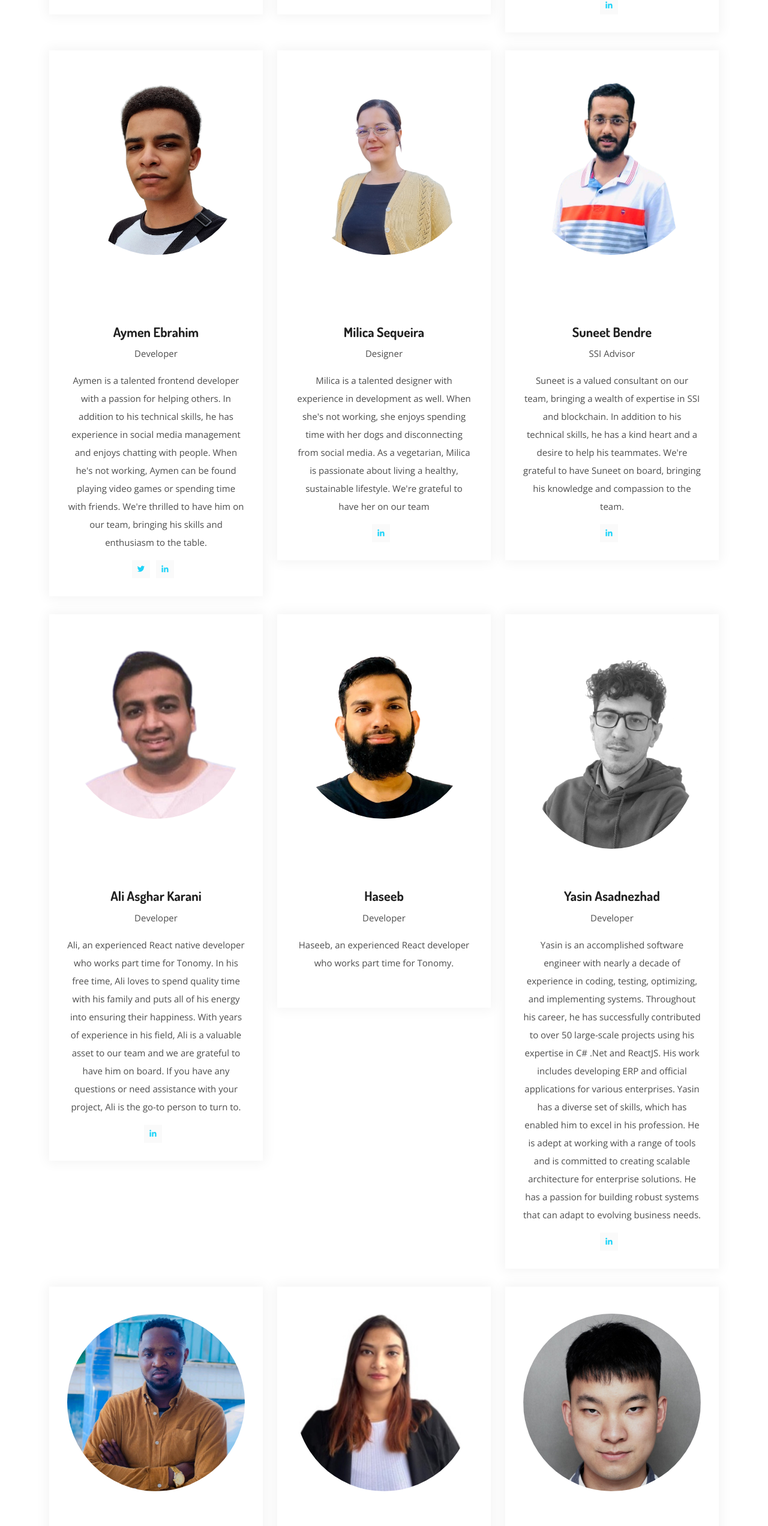
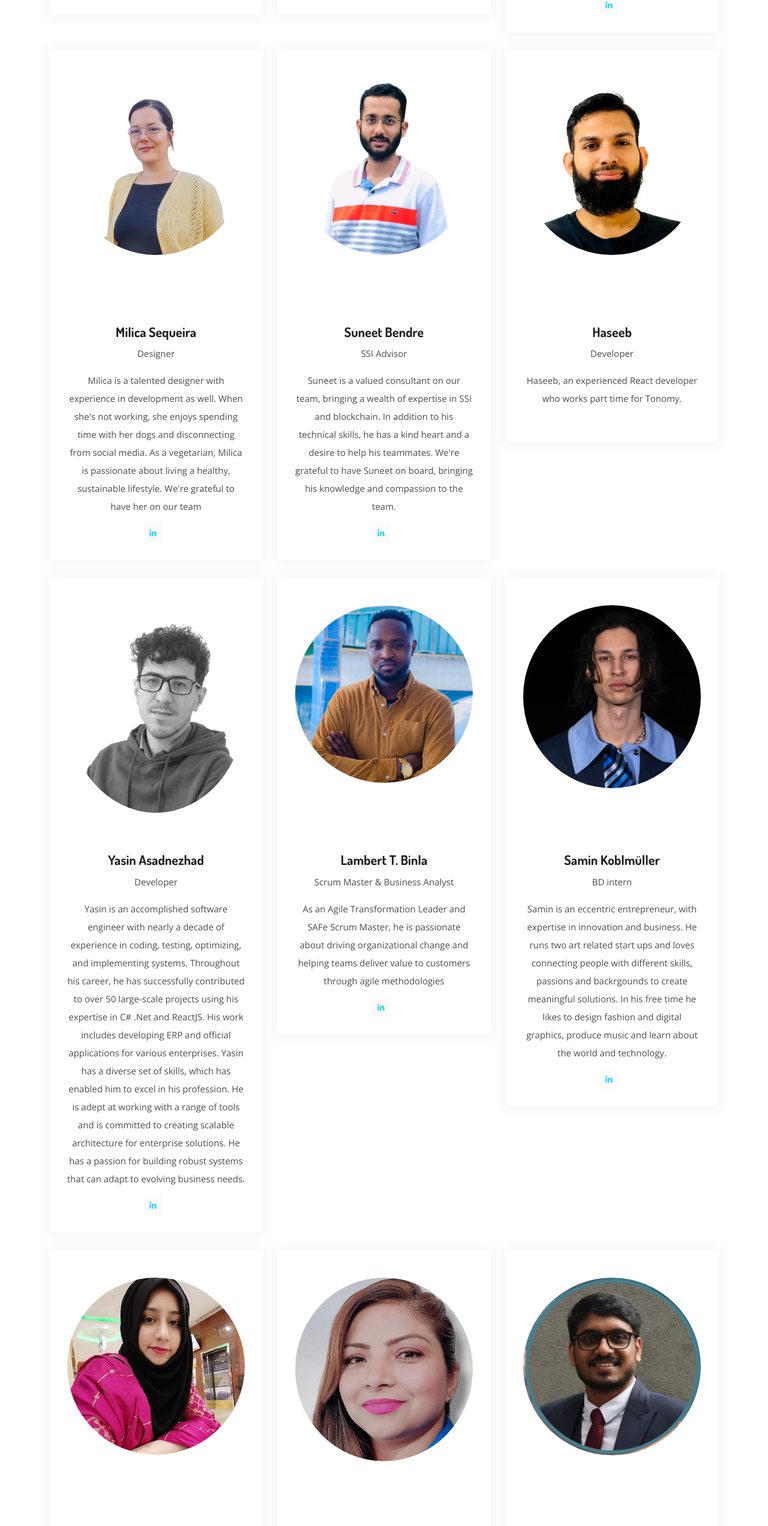
Before and after one commit to Tonomy-Foundation/Tonomy-Foundation-Next-Website, a Next.js app: page /about-us in a window 1280 px wide. Shown: the part 2438-4982 px from the top of the page at 60% size. Built offline with nearby package versions, Linux system fonts and the light colour scheme.

Commit message:
Add Madhuri. https://discord.com/channels/1029385699071381524/1039498973708304384/1113745831581982731
Remove Ali, Spandana, Daria, Caihao, Aymen.
https://discord.com/channels/1029385699071381524/1039498973708304384/1113748349967925268

```diff
--- a/components/Common/TeamTwo.js
+++ b/components/Common/TeamTwo.js
@@ -345,63 +345,6 @@ class TeamTwo extends Component {
                                         <img src="/images/team/team-shape.png" alt="Image" />
                                     </div> */}
                   <img
-                    src="/images/team/Aymen.png"
-                    alt="Image"
-                    classname="epic"
-                  />
-                </div>
-
-                <div className="team-content">
-                  <h3>Aymen Ebrahim</h3>
-                  <span>Developer</span>
-                  <span>
-                    Aymen is a talented frontend developer with a passion for
-                    helping others. In addition to his technical skills, he has
-                    experience in social media management and enjoys chatting
-                    with people. When he's not working, Aymen can be found
-                    playing video games or spending time with friends. We're
-                    thrilled to have him on our team, bringing his skills and
-                    enthusiasm to the table.
-                  </span>
-
-                  <ul>
-                    {/* <li> */}
-                    {/* <a href="https://www.facebook.com/" target="_blank">
-                                                <i className="bx bxl-facebook"></i>
-                                            </a> */}
-                    {/* </li> */}
-                    <li>
-                      <a href="https://twitter.com/AE__dev" target="_blank">
-                        <i className="bx bxl-twitter"></i>
-                      </a>
-                    </li>
-                    <li>
-                      <a
-                        href="https://www.linkedin.com/in/aymen-ebrahim/"
-                        target="_blank"
-                      >
-                        <i className="bx bxl-linkedin"></i>
-                      </a>
-                    </li>
-                    <li>
-                      {/* <a href="https://www.pinterest.com/" target="_blank">
-                                                <i className="bx bxl-pinterest-alt"></i>
-                                            </a> */}
-                    </li>
-                  </ul>
-                </div>
-              </div>
-            </div>
-
-            {/* Fourth row */}
-
-            <div className="col-lg-4 col-sm-6">
-              <div className="single-team active">
-                <div className="team-single-img">
-                  {/* <div className="team-img">
-                                        <img src="/images/team/team-shape.png" alt="Image" />
-                                    </div> */}
-                  <img
                     src="/images/team/Milica.png"
                     alt="Image"
                     classname="epic"
@@ -491,58 +434,6 @@ class TeamTwo extends Component {
                     <li>
                       <a
                         href="https://www.linkedin.com/in/suneet-bendre"
-                        target="_blank"
-                      >
-                        <i className="bx bxl-linkedin"></i>
-                      </a>
-                    </li>
-                    <li>
-                      {/* <a href="https://www.pinterest.com/" target="_blank">
-                                                <i className="bx bxl-pinterest-alt"></i>
-                                            </a> */}
-                    </li>
-                  </ul>
-                </div>
-              </div>
-            </div>
-
-            <div className="col-lg-4 col-sm-6 offset-sm-3 offset-lg-0">
-              <div className="single-team active">
-                <div className="team-single-img">
-                  <img
-                    src="/images/team/Ali.png"
-                    alt="Image"
-                    classname="epic"
-                  />
-                </div>
-                <div className="team-content">
-                  <h3>Ali Asghar Karani</h3>
-                  <span>Developer</span>
-                  <span>
-                    Ali, an experienced React native developer who works part
-                    time for Tonomy. In his free time, Ali loves to spend
-                    quality time with his family and puts all of his energy into
-                    ensuring their happiness. With years of experience in his
-                    field, Ali is a valuable asset to our team and we are
-                    grateful to have him on board. If you have any questions or
-                    need assistance with your project, Ali is the go-to person
-                    to turn to.
-                  </span>
-
-                  <ul>
-                    {/* <li> */}
-                    {/* <a href="https://www.facebook.com/" target="_blank">
-                                                <i className="bx bxl-facebook"></i>
-                                            </a> */}
-                    {/* </li> */}
-                    {/* <li>
-                      <a href="https://twitter.com/nvds888" target="_blank">
-                        <i className="bx bxl-twitter"></i>
-                      </a>
-                    </li> */}
-                    <li>
-                      <a
-                        href="https://www.linkedin.com/in/aliasgharkarani"
                         target="_blank"
                       >
                         <i className="bx bxl-linkedin"></i>
@@ -684,145 +575,6 @@ class TeamTwo extends Component {
                     <li>
                       <a
                         href="https://www.linkedin.com/in/lambert-t-binla-0552a0b7/"
-                        target="_blank"
-                      >
-                        <i className="bx bxl-linkedin"></i>
-                      </a>
-                    </li>
-                    <li>
-                      {/* <a href="https://www.pinterest.com/" target="_blank">
-                                                <i className="bx bxl-pinterest-alt"></i>
-                                            </a> */}
-                    </li>
-                  </ul>
-                </div>
-              </div>
-            </div>
-
-            <div className="col-lg-4 col-sm-6 offset-sm-3 offset-lg-0">
-              <div className="single-team active">
-                <div className="team-single-img">
-                  <img
-                    src="/images/team/Spandana.png"
-                    alt="Image"
-                    classname="epic"
-                  />
-                </div>
-
-                <div className="team-content">
-                  <h3>Spandana Vishwanath</h3>
-                  <span>SMM, Marketing,Organisation,project management,Leadership</span>
-                  <span>
-
-                  </span>
-
-                  <ul>
-                    {/* <li> */}
-                    {/* <a href="https://www.facebook.com/" target="_blank">
-                                                <i className="bx bxl-facebook"></i>
-                                            </a> */}
-                    {/* </li> */}
-                    {/* <li>
-                      <a href="https://twitter.com/nvds888" target="_blank">
-                        <i className="bx bxl-twitter"></i>
-                      </a>
-                    </li> */}
-                    <li>
-                      <a
-                        href="https://www.linkedin.com/in/spv13/"
-                        target="_blank"
-                      >
-                        <i className="bx bxl-linkedin"></i>
-                      </a>
-                    </li>
-                    <li>
-                      {/* <a href="https://www.pinterest.com/" target="_blank">
-                                                <i className="bx bxl-pinterest-alt"></i>
-                                            </a> */}
-                    </li>
-                  </ul>
-                </div>
-              </div>
-            </div>
-
-            <div className="col-lg-4 col-sm-6 offset-sm-3 offset-lg-0">
-              <div className="single-team active">
-                <div className="team-single-img">
-                  <img
-                    src="/images/team/Caihao.png"
-                    alt="Image"
-                    classname="epic"
-                  />
-                </div>
-
-                <div className="team-content">
-                  <h3>Caihao Lu</h3>
-                  <span>Sales and Business Development </span>
-                  <span>
-
-                  </span>
-
-                  <ul>
-                    {/* <li> */}
-                    {/* <a href="https://www.facebook.com/" target="_blank">
-                                                <i className="bx bxl-facebook"></i>
-                                            </a> */}
-                    {/* </li> */}
-                    {/* <li>
-                      <a href="https://twitter.com/nvds888" target="_blank">
-                        <i className="bx bxl-twitter"></i>
-                      </a>
-                    </li> */}
-                    <li>
-                      <a
-                        href="https://www.linkedin.com/in/caihao-lu-72837a260/"
-                        target="_blank"
-                      >
-                        <i className="bx bxl-linkedin"></i>
-                      </a>
-                    </li>
-                    <li>
-                      {/* <a href="https://www.pinterest.com/" target="_blank">
-                                                <i className="bx bxl-pinterest-alt"></i>
-                                            </a> */}
-                    </li>
-                  </ul>
-                </div>
-              </div>
-            </div>
-
-
-            <div className="col-lg-4 col-sm-6 offset-sm-3 offset-lg-0">
-              <div className="single-team active">
-                <div className="team-single-img">
-                  <img
-                    src="/images/team/Daria.png"
-                    alt="Image"
-                    classname="epic"
-                  />
-                </div>
-
-                <div className="team-content">
-                  <h3>Daria Larionov</h3>
-                  <span>Democracy and Policy Consultant</span>
-                  <span>
-
-                  </span>
-
-                  <ul>
-                    {/* <li> */}
-                    {/* <a href="https://www.facebook.com/" target="_blank">
-                                                <i className="bx bxl-facebook"></i>
-                                            </a> */}
-                    {/* </li> */}
-                    {/* <li>
-                      <a href="https://twitter.com/nvds888" target="_blank">
-                        <i className="bx bxl-twitter"></i>
-                      </a>
-                    </li> */}
-                    <li>
-                      <a
-                        href="https://www.linkedin.com/in/caihao-lu-72837a260/"
                         target="_blank"
                       >
                         <i className="bx bxl-linkedin"></i>
@@ -1023,6 +775,53 @@ class TeamTwo extends Component {
               </div>
             </div>
 
+            <div className="col-lg-4 col-sm-6 offset-sm-3 offset-lg-0">
+              <div className="single-team active">
+                <div className="team-single-img">
+                  <img
+                    src="/images/team/Madhuri.jpg"
+                    alt="Image"
+                    classname="epic"
+                  />
+                </div>
+
+                <div className="team-content">
+                  <h3>Madhuri</h3>
+                  <span>Software Tester</span>
+                  <span>
+                  Madhuri started her working career late after getting married & raising children. She has experience in various her before getting into software Industry.
+She spends her free time with family, playing, badminton, swimming and yoga.
+                  </span>
+
+                  <ul>
+                    {/* <li> */}
+                    {/* <a href="https://www.facebook.com/" target="_blank">
+                                                <i className="bx bxl-facebook"></i>
+                                            </a> */}
+                    {/* </li> */}
+                    {/* <li>
+                      <a href="https://twitter.com/nvds888" target="_blank">
+                        <i className="bx bxl-twitter"></i>
+                      </a>
+                    </li> */}
+                    <li>
+                      <a
+                        href="https://www.linkedin.com/in/prateeshp/"
+                        target="_blank"
+                      >
+                        <i className="bx bxl-linkedin"></i>
+                      </a>
+                    </li>
+                    <li>
+                      {/* <a href="https://www.pinterest.com/" target="_blank">
+                                                <i className="bx bxl-pinterest-alt"></i>
+                                            </a> */}
+                    </li>
+                  </ul>
+                </div>
+              </div>
+            </div>
+
 
           </div>
         </div>
```
Also changed, not shown: public/images/team/Chetana.jpg, public/images/team/Madhuri.jpg (added).
